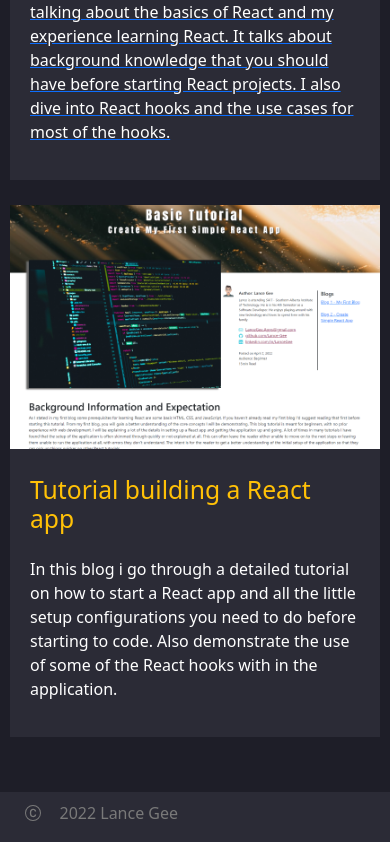
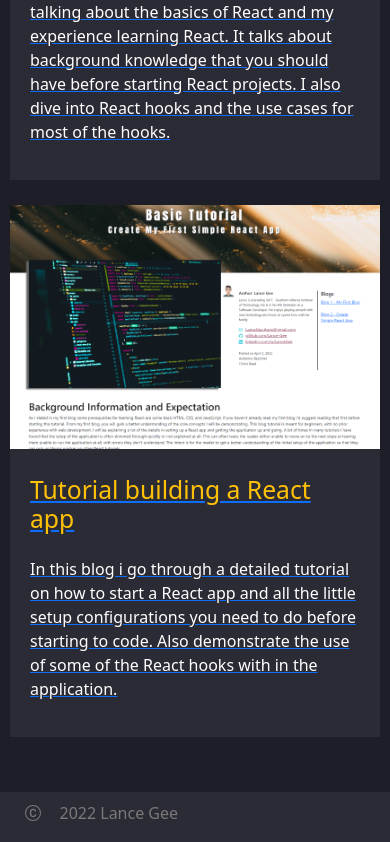
Before and after one commit to Lance-Gee/LSG-Portfolio, a Next.js app: page /blog in a window 390 px wide. Shown: the part 845-1687 px from the top of the page. Built offline with nearby package versions, Linux system fonts and the light colour scheme.

Commit message:
linked blogs to mobile and desktop

```diff
--- a/pages/blog.js
+++ b/pages/blog.js
@@ -55,6 +55,11 @@ export default function blog() {
           </div>
         </a>
       </div>
+      <a
+        href="https://lance-gee.github.io/myFirstBlog/"
+        target="_blank"
+        rel="noreferrer"
+      >
         <div className={classes.card}>
           <div>
             <Image
@@ -75,6 +80,7 @@ export default function blog() {
             </p>
           </div>
         </div>
+      </a>
       <div className={classes.footer}>
         <Footer />
       </div>
```
Lines whose indentation alone changed are shown as unchanged.
